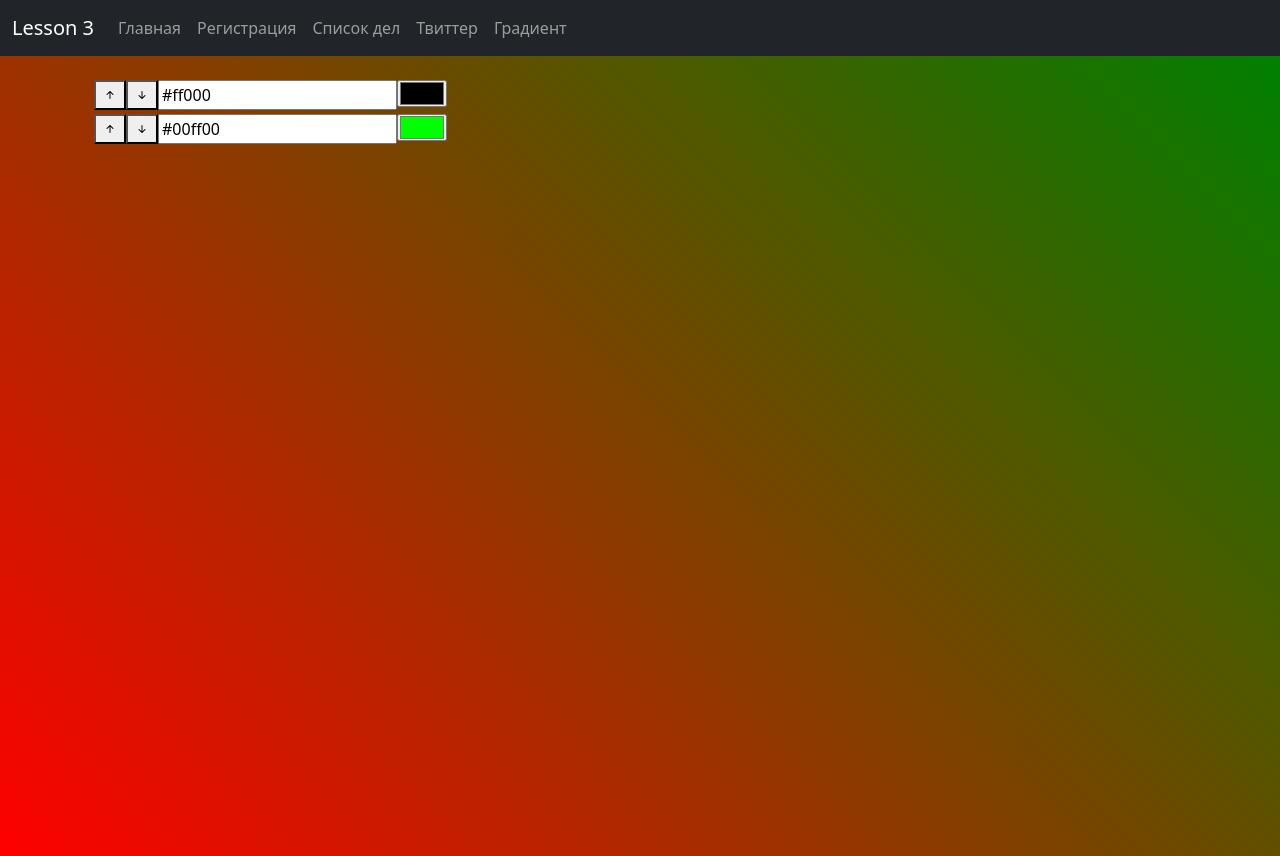
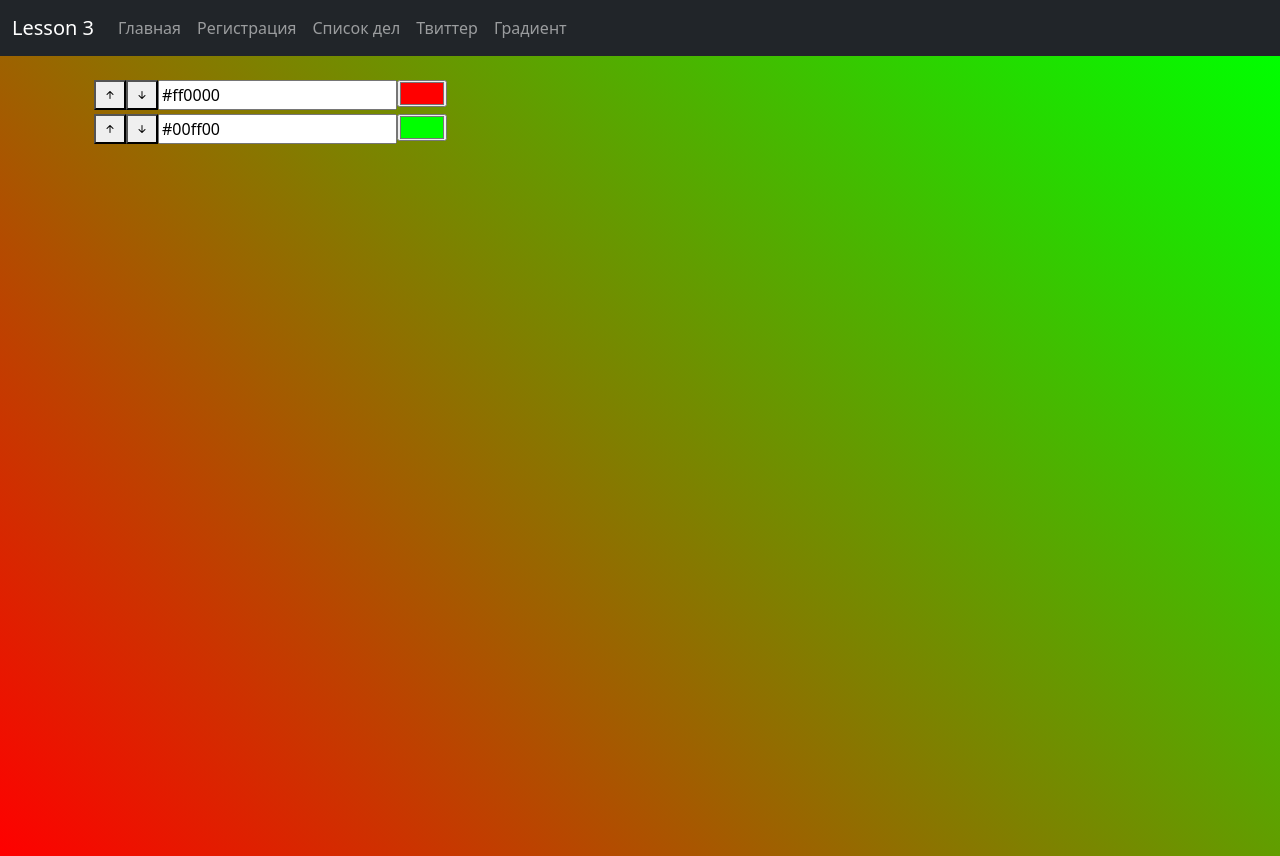
Before and after one commit to aidar-kz/lesson-8, a Vue app: page /gradient in a window 1280 px wide. Built offline with nearby package versions, Linux system fonts and the light colour scheme.

Commit message:
Implement computed gradient

```diff
--- a/src/views/GradientView.vue
+++ b/src/views/GradientView.vue
@@ -20,13 +20,19 @@ export default {
   components: { ColorStop },
   data: () => ({
     colors: [
-      { id: 0, hex: "#ff000", disabled: false },
+      { id: 0, hex: "#ff0000", disabled: false },
       { id: 1, hex: "#00ff00", disabled: false },
     ],
   }),
   computed: {
     gradient() {
-      return "linear-gradient(45deg, red, green)";
+      let linearGradient = "linear-gradient(45deg";
+      this.colors.forEach((color) => {
+        linearGradient += `, ${color.hex}`;
+      });
+      linearGradient += ")";
+      console.log(linearGradient);
+      return linearGradient;
     },
   },
 };
```
